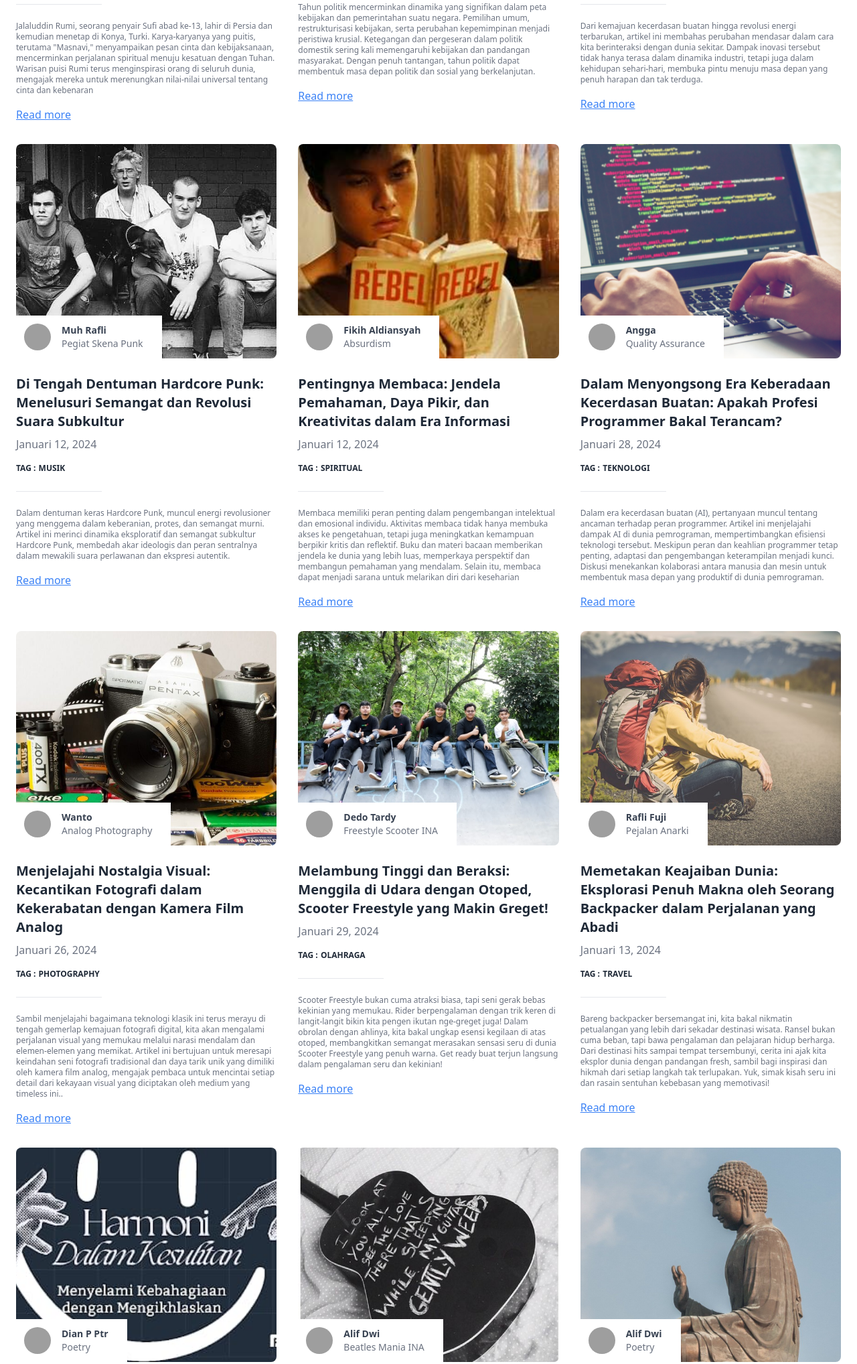
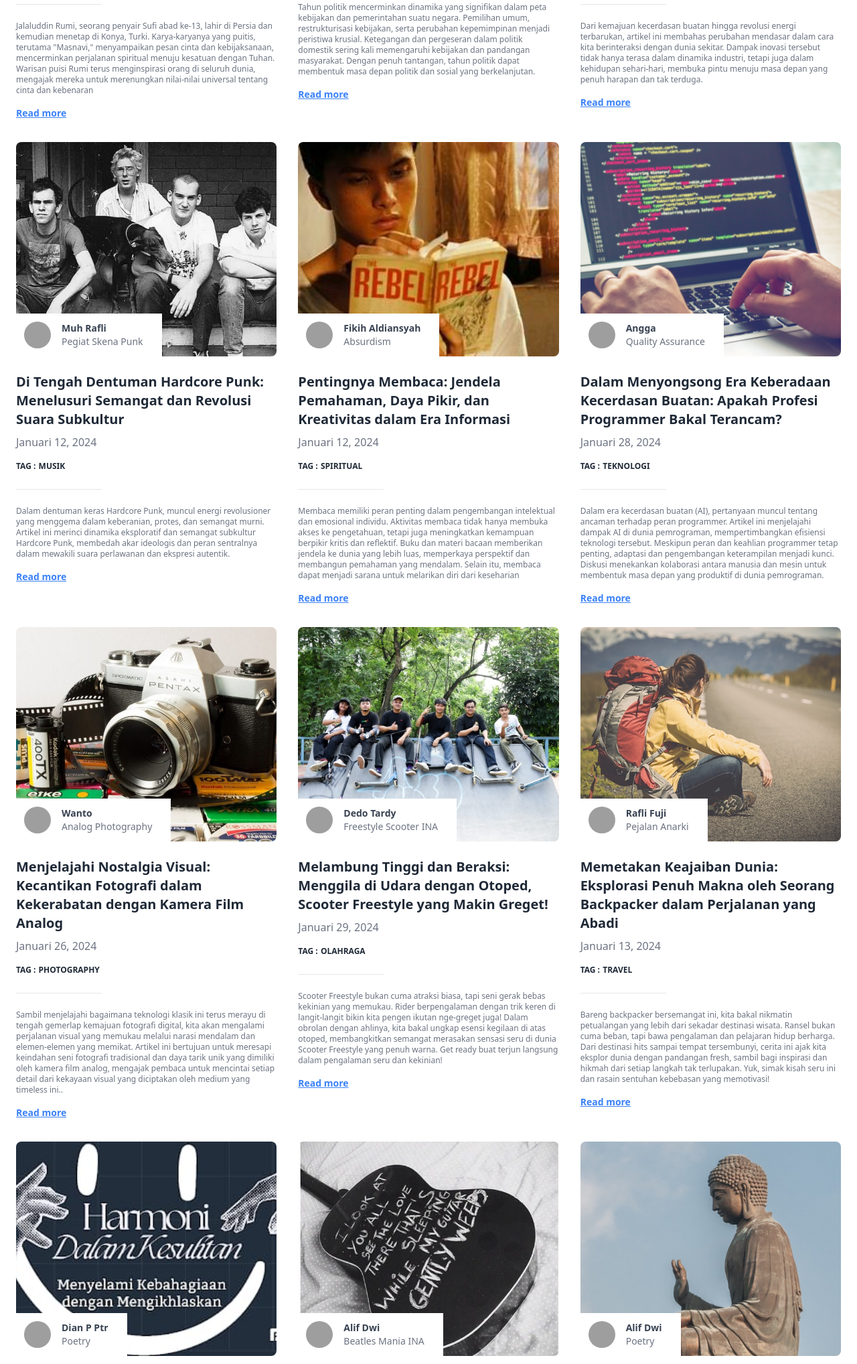
Before and after one commit to saburlimbur/lanmoco-blog, a website: page public/index.html in a window 1280 px wide. Shown: the part 1052-3088 px from the top of the page at 67% size. Drawn offline with nearby package versions, Linux system fonts and the light colour scheme; grey boxes are pictures that could not be loaded.

Commit message:
add fitur activity

```diff
--- a/public/index.html
+++ b/public/index.html
@@ -73,7 +73,7 @@
 
     <section class="bg-white dark:bg-gray-900">
       <div class="container px-6 py-10 mx-auto">
-        <div class="text-center p-10 m-10">
+        <div class="text-center p-10 m-10" id="about">
           <h1 class="text-2xl font-semibold text-gray-800 capitalize lg:text-4xl dark:text-white">Lanmoco Blog</h1>
           <p class="max-w-lg mx-auto mt-4 text-gray-500">Suatu sumber pengetahuan yang bermakna 'Dan Membaca' dalam bahasa Jawa, menjadi tempat konfluensi antara ilmu dan inspirasi.</p>
         </div>
@@ -125,7 +125,7 @@
               spiritual menuju kesatuan dengan Tuhan. Warisan puisi Rumi terus menginspirasi orang di seluruh dunia, mengajak mereka untuk merenungkan nilai-nilai universal tentang cinta dan kebenaran
             </p>
 
-            <a href="not_found.html" class="inline-block mt-4 text-blue-500 underline hover:text-blue-400">Read more</a>
+            <a href="not_found.html" class="inline-block mt-4 text-blue-500 underline hover:text-blue-400 text-sm font-semibold">Read more</a>
           </div>
 
           <!-- End Article 1 -->
@@ -165,7 +165,7 @@
               pergeseran dalam politik domestik sering kali memengaruhi kebijakan dan pandangan masyarakat. Dengan penuh tantangan, tahun politik dapat membentuk masa depan politik dan sosial yang berkelanjutan.
             </p>
 
-            <a href="not_found.html" class="inline-block mt-4 text-blue-500 underline hover:text-blue-400">Read more</a>
+            <a href="not_found.html" class="inline-block mt-4 text-blue-500 underline hover:text-blue-400 text-sm font-semibold">Read more</a>
           </div>
 
           <!-- End Article 2 -->
@@ -204,7 +204,7 @@
               tetapi juga dalam kehidupan sehari-hari, membuka pintu menuju masa depan yang penuh harapan dan tak terduga.
             </p>
 
-            <a href="not_found.html" class="inline-block mt-4 text-blue-500 underline hover:text-blue-400">Read more</a>
+            <a href="not_found.html" class="inline-block mt-4 text-blue-500 underline hover:text-blue-400 text-sm font-semibold">Read more</a>
           </div>
 
           <!-- End Article 3 -->
@@ -244,7 +244,7 @@
               dan peran sentralnya dalam mewakili suara perlawanan dan ekspresi autentik.
             </p>
 
-            <a href="not_found.html" class="inline-block mt-4 text-blue-500 underline hover:text-blue-400">Read more</a>
+            <a href="not_found.html" class="inline-block mt-4 text-blue-500 underline hover:text-blue-400 text-sm font-semibold">Read more</a>
           </div>
 
           <!-- End Article 4 -->
@@ -283,7 +283,7 @@
               materi bacaan memberikan jendela ke dunia yang lebih luas, memperkaya perspektif dan membangun pemahaman yang mendalam. Selain itu, membaca dapat menjadi sarana untuk melarikan diri dari keseharian
             </p>
 
-            <a href="not_found.html" class="inline-block mt-4 text-blue-500 underline hover:text-blue-400">Read more</a>
+            <a href="not_found.html" class="inline-block mt-4 text-blue-500 underline hover:text-blue-400 text-sm font-semibold">Read more</a>
           </div>
 
           <!-- End Article 5-->
@@ -321,7 +321,7 @@
               programmer tetap penting, adaptasi dan pengembangan keterampilan menjadi kunci. Diskusi menekankan kolaborasi antara manusia dan mesin untuk membentuk masa depan yang produktif di dunia pemrograman.
             </p>
 
-            <a href="not_found.html" class="inline-block mt-4 text-blue-500 underline hover:text-blue-400">Read more</a>
+            <a href="not_found.html" class="inline-block mt-4 text-blue-500 underline hover:text-blue-400 text-sm font-semibold">Read more</a>
           </div>
 
           <!-- Close Article 6-->
@@ -361,7 +361,7 @@
               timeless ini..
             </p>
 
-            <a href="not_found.html" class="inline-block mt-4 text-blue-500 underline hover:text-blue-400">Read more</a>
+            <a href="not_found.html" class="inline-block mt-4 text-blue-500 underline hover:text-blue-400 text-sm font-semibold">Read more</a>
           </div>
 
           <!-- End Article 7-->
@@ -400,7 +400,7 @@
               ungkap esensi kegilaan di atas otoped, membangkitkan semangat merasakan sensasi seru di dunia Scooter Freestyle yang penuh warna. Get ready buat terjun langsung dalam pengalaman seru dan kekinian!
             </p>
 
-            <a href="not_found.html" class="inline-block mt-4 text-blue-500 underline hover:text-blue-400">Read more</a>
+            <a href="not_found.html" class="inline-block mt-4 text-blue-500 underline hover:text-blue-400 text-sm font-semibold">Read more</a>
           </div>
 
           <!-- End Article 8 -->
@@ -439,7 +439,7 @@
               tersembunyi, cerita ini ajak kita eksplor dunia dengan pandangan fresh, sambil bagi inspirasi dan hikmah dari setiap langkah tak terlupakan. Yuk, simak kisah seru ini dan rasain sentuhan kebebasan yang memotivasi!
             </p>
 
-            <a href="not_found.html" class="inline-block mt-4 text-blue-500 underline hover:text-blue-400">Read more</a>
+            <a href="not_found.html" class="inline-block mt-4 text-blue-500 underline hover:text-blue-400 text-sm font-semibold">Read more</a>
           </div>
 
           <!-- End Article 9 -->
@@ -478,7 +478,7 @@
               adalah caramu mencari masalah. Agak menjlimet memang, namun itulah kenyatannya. Mengutip dari bapaknya Nathan, dalam hidup kita pasti ada benturan, pada saat kita bertemu dengan benturan itu, kita pasti akan mengalami 5 fase.
             </p>
 
-            <a href="not_found.html" class="inline-block mt-4 text-blue-500 underline hover:text-blue-400">Read more</a>
+            <a href="not_found.html" class="inline-block mt-4 text-blue-500 underline hover:text-blue-400 text-sm font-semibold">Read more</a>
           </div>
 
           <!-- End Article 10 -->
@@ -518,7 +518,7 @@
               kepada dunia melalui karyanya yang timeless ini.
             </p>
 
-            <a href="not_found.html" class="inline-block mt-4 text-blue-500 underline hover:text-blue-400">Read more</a>
+            <a href="not_found.html" class="inline-block mt-4 text-blue-500 underline hover:text-blue-400 text-sm font-semibold">Read more</a>
           </div>
 
           <!-- End Article 11-->
@@ -558,7 +558,7 @@
                 menyelami kejernihan jiwa yang membawa harmoni, ketenangan, dan pencerahan. Bersama-sama, mari kita merenung dan menyingkap keindahan spiritualitas Zen Tiongkok dalam perjalanan menuju ketenangan jiwa yang mendalam.
               </p>
 
-              <a href="not_found.html" class="inline-block mt-4 text-blue-500 underline hover:text-blue-400">Read more</a>
+              <a href="not_found.html" class="inline-block mt-4 text-blue-500 underline hover:text-blue-400 text-sm font-semibold">Read more</a>
             </div>
 
             <!-- End Article 12-->
--- a/public/js/script.js
+++ b/public/js/script.js
@@ -7,19 +7,26 @@ document.addEventListener('DOMContentLoaded', function () {
     }
   }
 
-  // untuk handle ke arah section article dari navbar
+
+
+  function handleAboutClick() {
+    scrollToElement('about')
+  }
+
   function handleArticleClick() {
     scrollToElement('article');
   }
 
-  // untuk handle ke arah section contact dari navbar
   function handleContactClick() {
     scrollToElement('contact');
   }
 
+
+  const about = document.getElementById('about')
   const article = document.getElementById('article');
   const contact = document.getElementById('contact');
 
+  about.addEventListener('about', handleAboutClick);
   article.addEventListener('click', handleArticleClick);
   contact.addEventListener('click', handleContactClick);
 });
```
